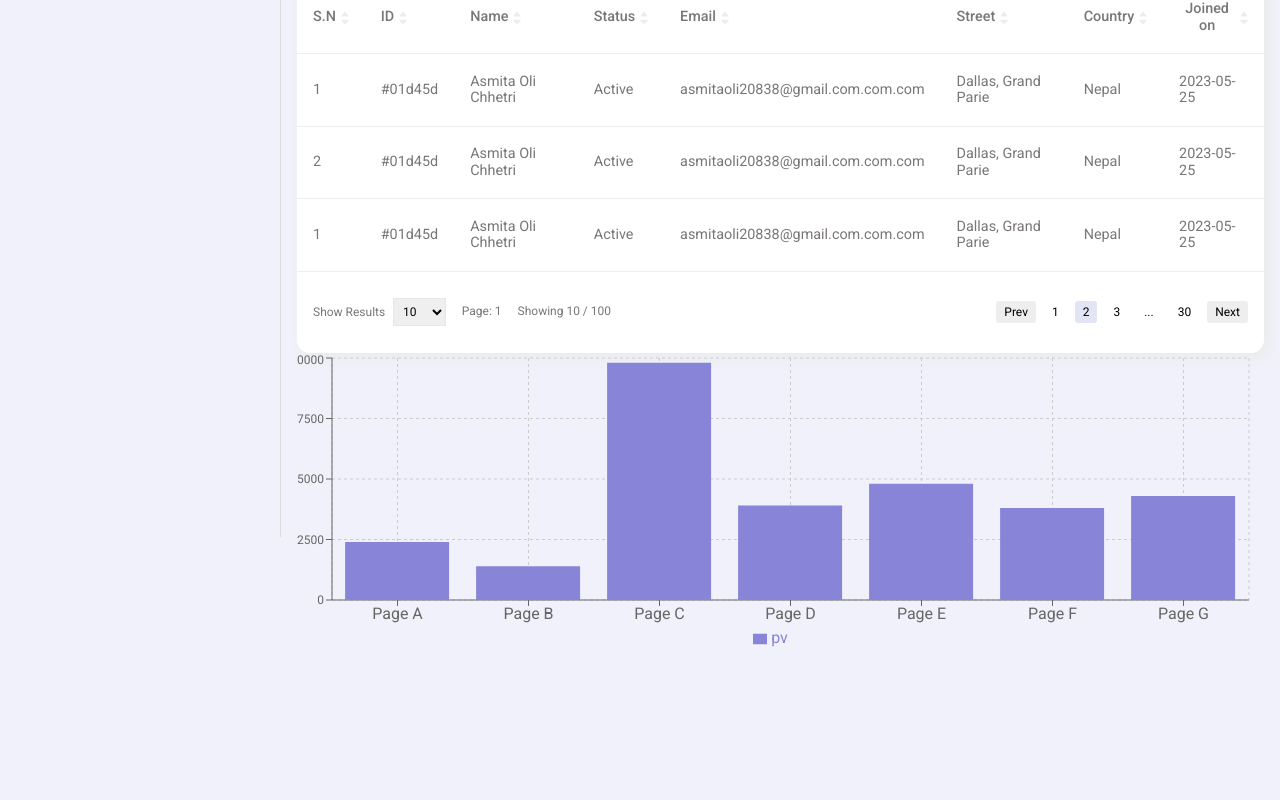
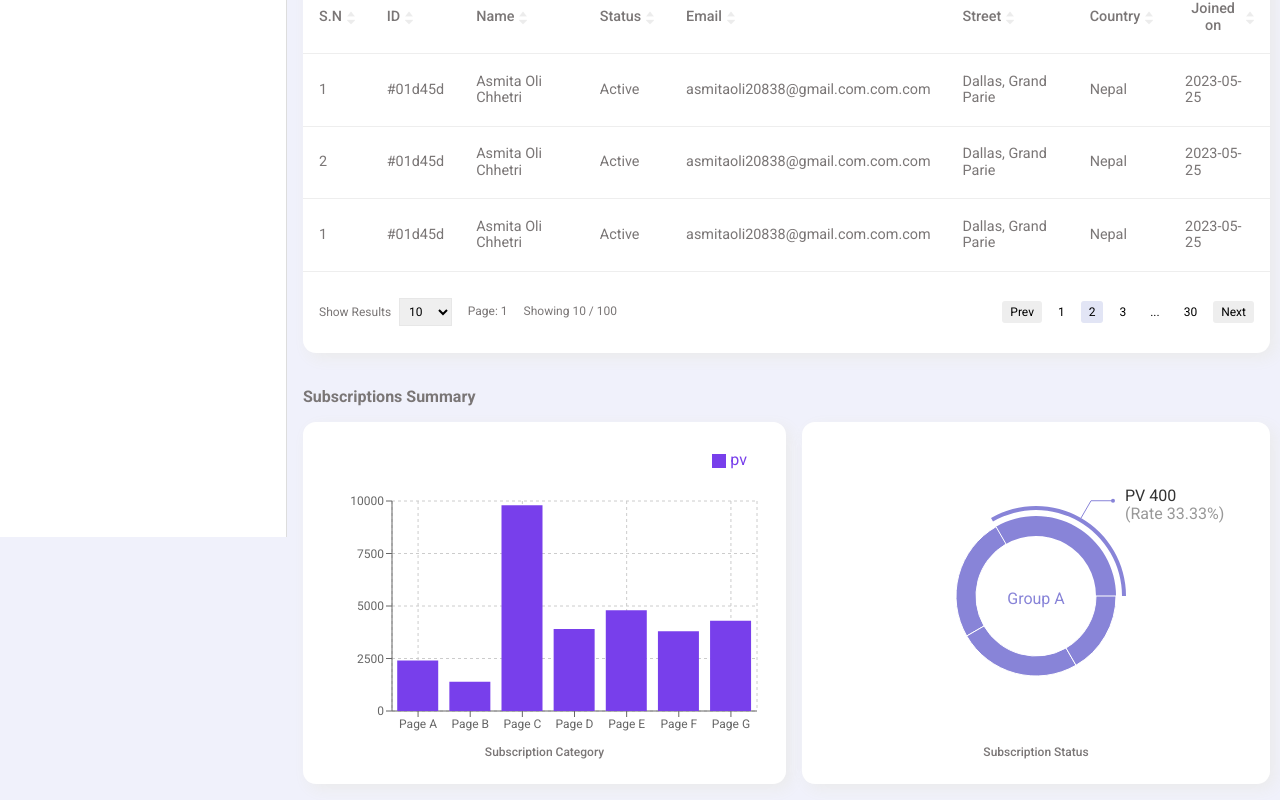
Before and after one commit to dilipbk/subscriptions-dashboard, a React (Vite) app: page / in a window 1280 px wide. Shown: the part 263-1063 px from the top of the page. Before the commit the page ends 932 px from the top, so only its background shows below. Built offline with nearby package versions, Linux system fonts and the light colour scheme.

Commit message:
dashboard completed

```diff
--- /dev/null
+++ b/src/common/components/Chart/PieShape.tsx
@@ -0,0 +1,76 @@
+import { Sector } from "recharts";
+
+const PieShape = (props) => {
+  const RADIAN = Math.PI / 180;
+  const {
+    cx,
+    cy,
+    midAngle,
+    innerRadius,
+    outerRadius,
+    startAngle,
+    endAngle,
+    fill,
+    payload,
+    percent,
+    value,
+  } = props;
+  const sin = Math.sin(-RADIAN * midAngle);
+  const cos = Math.cos(-RADIAN * midAngle);
+  const sx = cx + (outerRadius + 10) * cos;
+  const sy = cy + (outerRadius + 10) * sin;
+  const mx = cx + (outerRadius + 30) * cos;
+  const my = cy + (outerRadius + 30) * sin;
+  const ex = mx + (cos >= 0 ? 1 : -1) * 22;
+  const ey = my;
+  const textAnchor = cos >= 0 ? "start" : "end";
+
+  return (
+    <g>
+      <text x={cx} y={cy} dy={8} textAnchor="middle" fill={fill}>
+        {payload.name}
+      </text>
+      <Sector
+        cx={cx}
+        cy={cy}
+        innerRadius={innerRadius}
+        outerRadius={outerRadius}
+        startAngle={startAngle}
+        endAngle={endAngle}
+        fill={fill}
+      />
+      <Sector
+        cx={cx}
+        cy={cy}
+        startAngle={startAngle}
+        endAngle={endAngle}
+        innerRadius={outerRadius + 6}
+        outerRadius={outerRadius + 10}
+        fill={fill}
+      />
+      <path
+        d={`M${sx},${sy}L${mx},${my}L${ex},${ey}`}
+        stroke={fill}
+        fill="none"
+      />
+      <circle cx={ex} cy={ey} r={2} fill={fill} stroke="none" />
+      <text
+        x={ex + (cos >= 0 ? 1 : -1) * 12}
+        y={ey}
+        textAnchor={textAnchor}
+        fill="#333"
+      >{`PV ${value}`}</text>
+      <text
+        x={ex + (cos >= 0 ? 1 : -1) * 12}
+        y={ey}
+        dy={18}
+        textAnchor={textAnchor}
+        fill="#999"
+      >
+        {`(Rate ${(percent * 100).toFixed(2)}%)`}
+      </text>
+    </g>
+  );
+};
+
+export default PieShape;
--- a/src/common/layout/Header.tsx
+++ b/src/common/layout/Header.tsx
@@ -5,7 +5,7 @@ function Header() {
   return (
     <header className="dashboard-header__container grow flex items-center justify-between">
       <div className="brand">
-        <h5 className="text-xl text-soft">Users Subscription Dashboard</h5>
+        <h5 className="text-lg text-soft">Users Subscription Dashboard</h5>
       </div>
       <div className="menus flex items-center gap-1">
         <div className="notification-icon">
--- a/src/pages/Dashboard/Dashboard.tsx
+++ b/src/pages/Dashboard/Dashboard.tsx
@@ -1,14 +1,15 @@
+import { useState } from "react";
+
 import SummaryCard from "../../common/components/Cards/SummaryCard";
 import { HiUsers } from "react-icons/hi2";
 import { HiUserGroup } from "react-icons/hi2";
 import { RiPriceTag3Fill } from "react-icons/ri";
 import { RiFolderWarningFill } from "react-icons/ri";
-
 import { ResponsiveContainer } from "recharts";
 
 import Table from "../../common/components/Table/Table";
-import DataChart from "../../common/components/Chart/DataChart";
-
+import PieShape from "../../common/components/Chart/PieShape";
+import { PieChart, Pie } from "recharts";
 import {
   BarChart,
   Bar,
@@ -65,7 +66,20 @@ const data = [
   },
 ];
 
+const pieData = [
+  { name: "Group A", value: 400 },
+  { name: "Group B", value: 300 },
+  { name: "Group C", value: 300 },
+  { name: "Group D", value: 200 },
+];
+
 const Dashboard = () => {
+  const [activeIndex, setActiveIndex] = useState(0);
+
+  const onPieEnter = (_, index: number) => {
+    setActiveIndex(index);
+  };
+
   return (
     <main className="dashoard-home">
       <div className="container">
@@ -92,7 +106,7 @@ const Dashboard = () => {
         </div>
         <div className="dashboard-content">
           <div className="users-information">
-            <div className="users-title">
+            <div className="section-title">
               <h3 className="text-md">Users Details</h3>
             </div>
             <div className="users-content bg-white">
@@ -128,21 +142,66 @@ const Dashboard = () => {
               </div>
             </div>
           </div>
-          <div className="subscriptions-summary">
-            <ResponsiveContainer width={"99%"} minHeight={300}>
+          <div className="subscriptions-stat">
+            <div className="section-title">
+              <h3 className="text-md">Subscriptions Summary</h3>
+            </div>
+            <div className="subscriptions-stat__content flex gap-1">
+              <div className="subscribers-of-category bg-white grow">
+                <div className="chart">
+                  <ResponsiveContainer width={"100%"} minHeight={300}>
                     <BarChart data={data}>
                       <CartesianGrid strokeDasharray="3 3" />
-                <XAxis dataKey="name" />
-                <YAxis fontSize={12} width={30} />
+
+                      <XAxis dataKey="name" fontSize={12}></XAxis>
+                      <YAxis fontSize={12} />
                       <Tooltip />
-                <Legend />
+                      <Legend
+                        iconType="square"
+                        align="right"
+                        verticalAlign="top"
+                        height={50}
+                      />
                       <Bar
                         dataKey="pv"
-                  fill="#8884d8"
-                  activeBar={<Rectangle fill="pink" stroke="blue" />}
+                        fill="#783feb"
+                        activeBar={<Rectangle fill="#6e55a1" />}
                       />
                     </BarChart>
                   </ResponsiveContainer>
+                </div>
+                <div className="label">
+                  <p className="text-sm text-center font-medium">
+                    Subscription Category
+                  </p>
+                </div>
+              </div>
+              <div className="subscription-status bg-white grow">
+                <div className="chart">
+                  <ResponsiveContainer width="100%" minHeight={300}>
+                    <PieChart width={400} height={400}>
+                      <Pie
+                        activeIndex={activeIndex}
+                        activeShape={PieShape}
+                        data={pieData}
+                        cx="50%"
+                        cy="50%"
+                        innerRadius={60}
+                        outerRadius={80}
+                        fill="#8884d8"
+                        dataKey="value"
+                        onMouseEnter={onPieEnter}
+                      />
+                    </PieChart>
+                  </ResponsiveContainer>
+                </div>
+                <div className="label">
+                  <p className="text-sm text-center font-medium">
+                    Subscription Status
+                  </p>
+                </div>
+              </div>
+            </div>
           </div>
         </div>
       </div>
--- /dev/null
+++ b/src/styles/components/layout.scss
@@ -0,0 +1,3 @@
+section.main-container {
+  margin-left: 287px;
+}
--- a/src/styles/components/sidebar.scss
+++ b/src/styles/components/sidebar.scss
@@ -1,7 +1,12 @@
 .sidebar-container {
-  width: 300px;
+  position: fixed;
+  top: 0;
+  left: 0;
+  background: #fff;
+  width: 287px;
+  height: 100vh;
   padding: 1.5rem;
-  height: 100vh;
+  z-index: 111;
   border-right: 1px solid #dddddd;
 }
 
--- a/src/styles/index.scss
+++ b/src/styles/index.scss
@@ -6,6 +6,7 @@
 @import "./components/ui/button.scss";
 @import "./components/table.scss";
 @import "./components/chart.scss";
+@import "./components/layout.scss";
 @import "./components/sidebar.scss";
 @import "./components/header.scss";
 @import "./components/summarycard.scss";
--- a/src/styles/pages/dashboard.scss
+++ b/src/styles/pages/dashboard.scss
@@ -16,6 +16,23 @@
 .content-table {
   height: clamp(200px, 300px, 600px);
   overflow: auto;
+}
+
+.subscriptions-stat {
+  margin-top: 2.2rem;
+
+  .subscriptions-stat__content {
+    margin-top: 1rem;
+
+    > div {
+      padding: 1.5rem;
+      box-shadow: 5px 5px 15px #ebebeb;
+      border-radius: 13px;
+    }
+  }
+
+  .subscribers-of-category {
+  }
 }
 
 .content-table::-webkit-scrollbar {
--- a/src/styles/utilities.scss
+++ b/src/styles/utilities.scss
@@ -70,6 +70,18 @@
 
 .text-soft {
   color: $soft;
+}
+
+.text-left {
+  text-align: left;
+}
+
+.text-center {
+  text-align: center;
+}
+
+.text-right {
+  text-align: right;
 }
 
 // <----------- list utilities ----------->
```
Also changed, not shown: src/common/components/Chart/DataChart.tsx (deleted, +0 -74 lines). Lines whose indentation alone changed are shown as unchanged.
